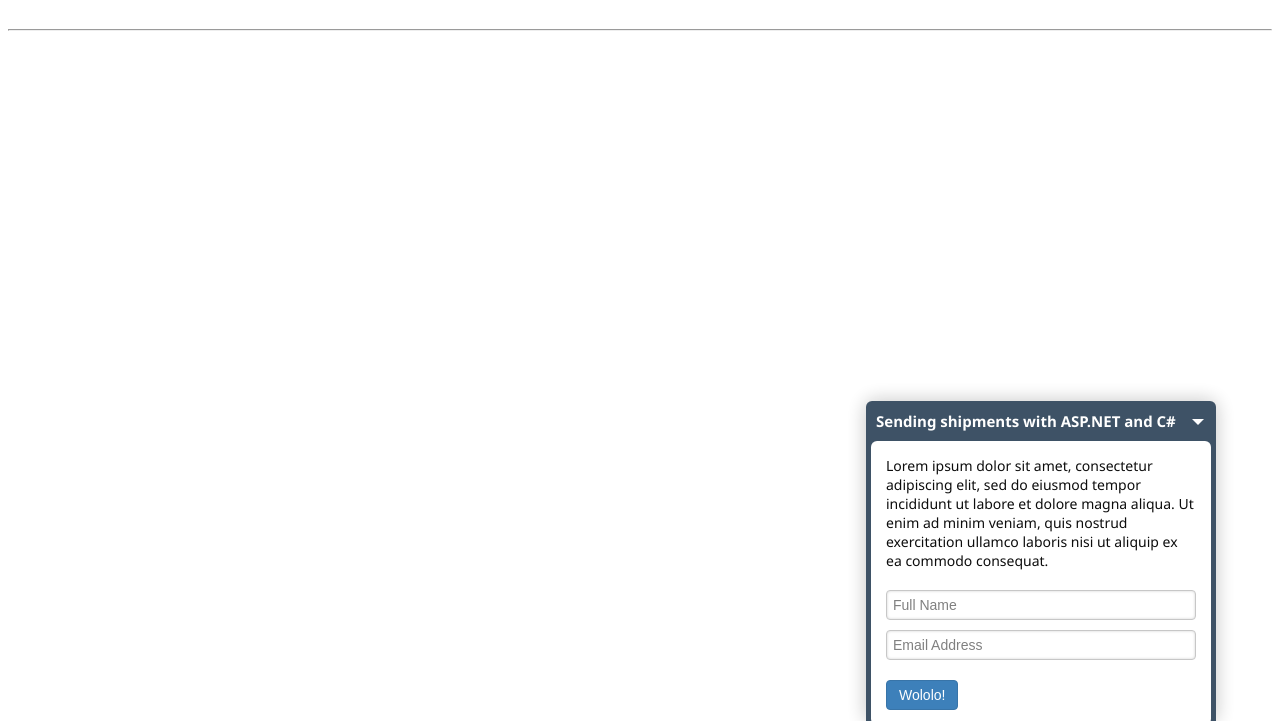
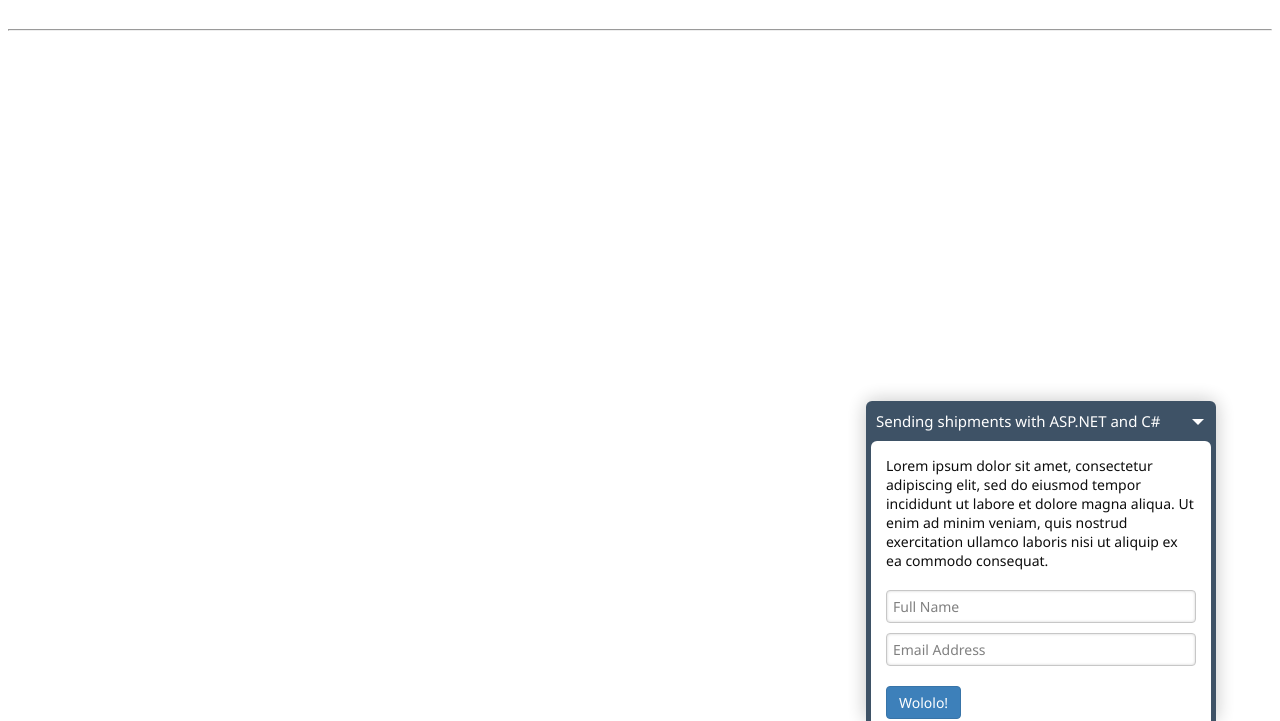
Before and after one commit to nozzlegear/Riddlevox, a plain HTML site: page Nozzlegear/index.html in a window 1280 px wide. Shown: the part 79-800 px from the top of the page. Drawn offline with Linux system fonts and the light colour scheme.

Commit message:
Fix fonts, minify files

```diff
--- a/Nozzlegear/Nozzlegear.css
+++ b/Nozzlegear/Nozzlegear.css
@@ -47,6 +47,8 @@
     .Nozzlegear-content > p.Nozzlegear-message {
         margin: 0 0 15px 0 !important;
         font-size: 14px !important;
+        font-family: 'Segoe UI', sans-serif !important;
+        font-weight: 400!important;
     }
 
 .Nozzlegear-form {
@@ -57,6 +59,8 @@
     }
 
         .Nozzlegear-form > .Nozzlegear-form-group > input {
+            font-family: 'Segoe UI', sans-serif !important;
+            font-weight: 400!important;
             display: block !important;
             width: 100% !important;
             font-size: 14px !important;
@@ -90,12 +94,13 @@
             }
 
     .Nozzlegear-form > .Nozzlegear-button {
+        font-family: 'Segoe UI', sans-serif !important;
+        font-weight: 400!important;
         border: 1px solid !important;
         margin: 15px 0 0 0 !important;
         padding: 6px 12px !important;
         font-size: 14px !important;
         display: inline-block !important;
-        font-weight: 400 !important;
         color: #ffffff !important;
         background-color: #337ab7 !important;
         border-color: #2e6da4 !important;
@@ -109,6 +114,8 @@
     }
 
     .Nozzlegear-form > p.Nozzlegear-error {
+        font-family: 'Segoe UI', sans-serif !important;
+        font-weight: 400!important;
         color: #ff0000 !important;
         margin: 10px 0 0 0 !important;
         font-size: 14px !important;
@@ -127,6 +134,8 @@
 }
 
     a.Nozzlegear-toggle > h2 {
+        font-family: 'Segoe UI', sans-serif !important;
+        font-weight: 400!important;
         margin: 0 !important;
         padding: 0 !important;
         padding-right: 20px !important;
```
Also changed, not shown: Nozzlegear/Nozzlegear.min.css (added), Nozzlegear/Nozzlegear.min.js (added), 2 other files.
